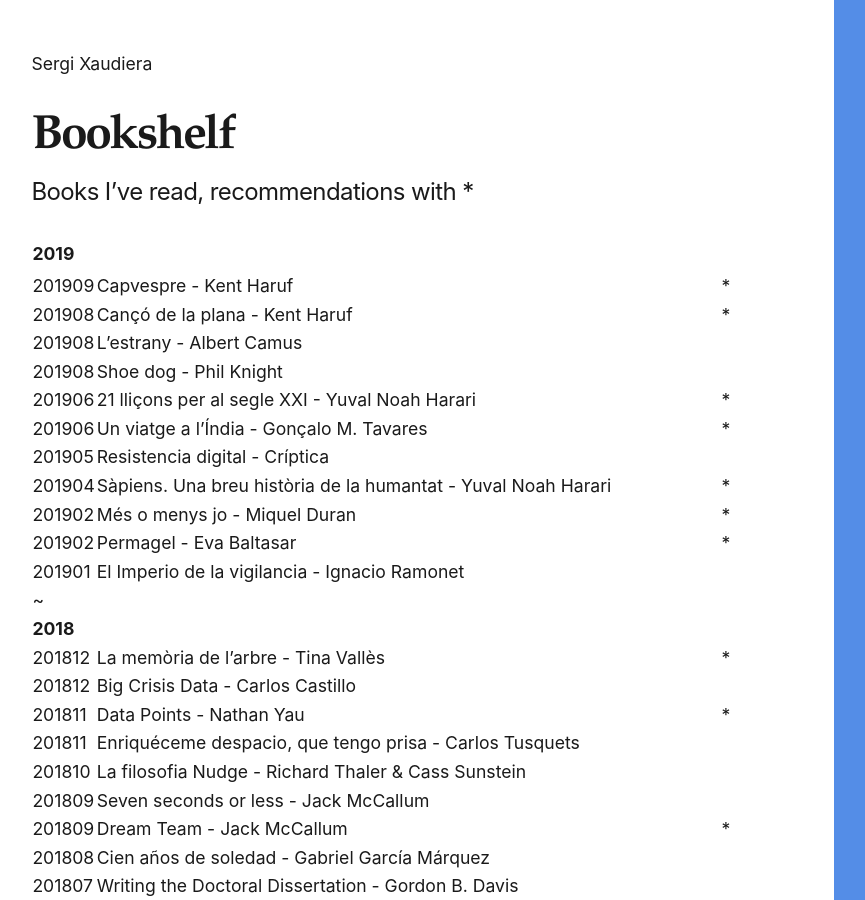
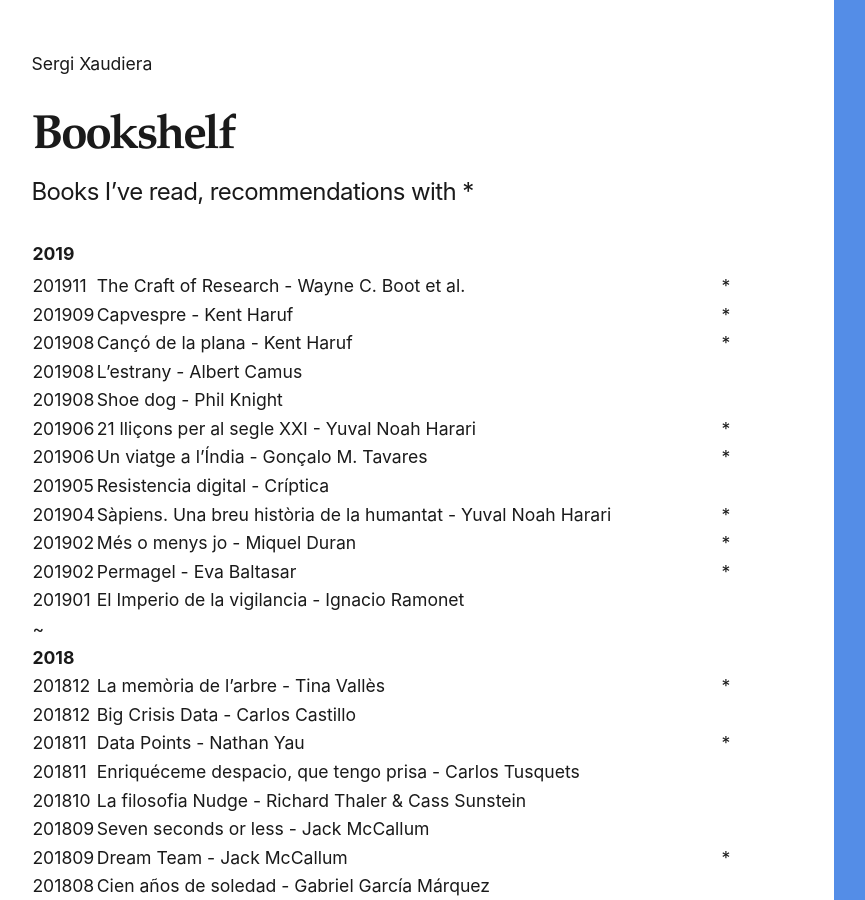
Before and after one commit to sergixaudiera/sergixaudiera.github.io, a Jekyll site: the page built from library.md, in a window 1280 px wide and 900 px high. Shown: the whole window, without its empty margins (71-936 px from the left). Built offline with Jekyll 4.4.1, drawn with Linux system fonts in a browser that asks for light colours.

Commit message:
+ the craft of research

```diff
--- a/library.md
+++ b/library.md
@@ -8,6 +8,7 @@ permalink: /library/
 
 |**2019** | | |
 | :---- | ------| ---: |
+| 201911 | The Craft of Research - Wayne C. Boot et al.|*|
 | 201909 | Capvespre - Kent Haruf|*|
 | 201908 | Cançó de la plana - Kent Haruf|*|
 | 201908 | L'estrany - Albert Camus|
```
